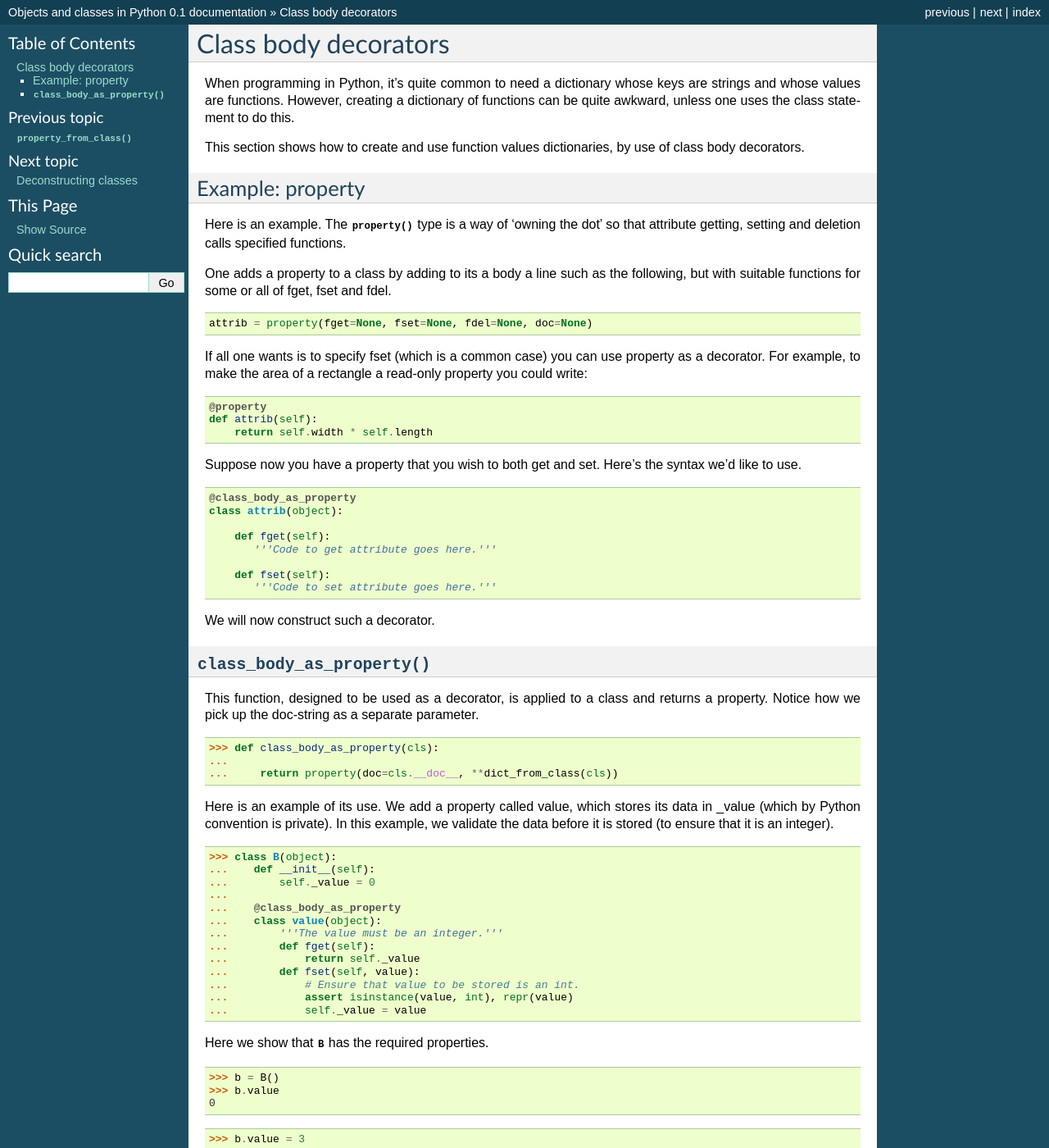
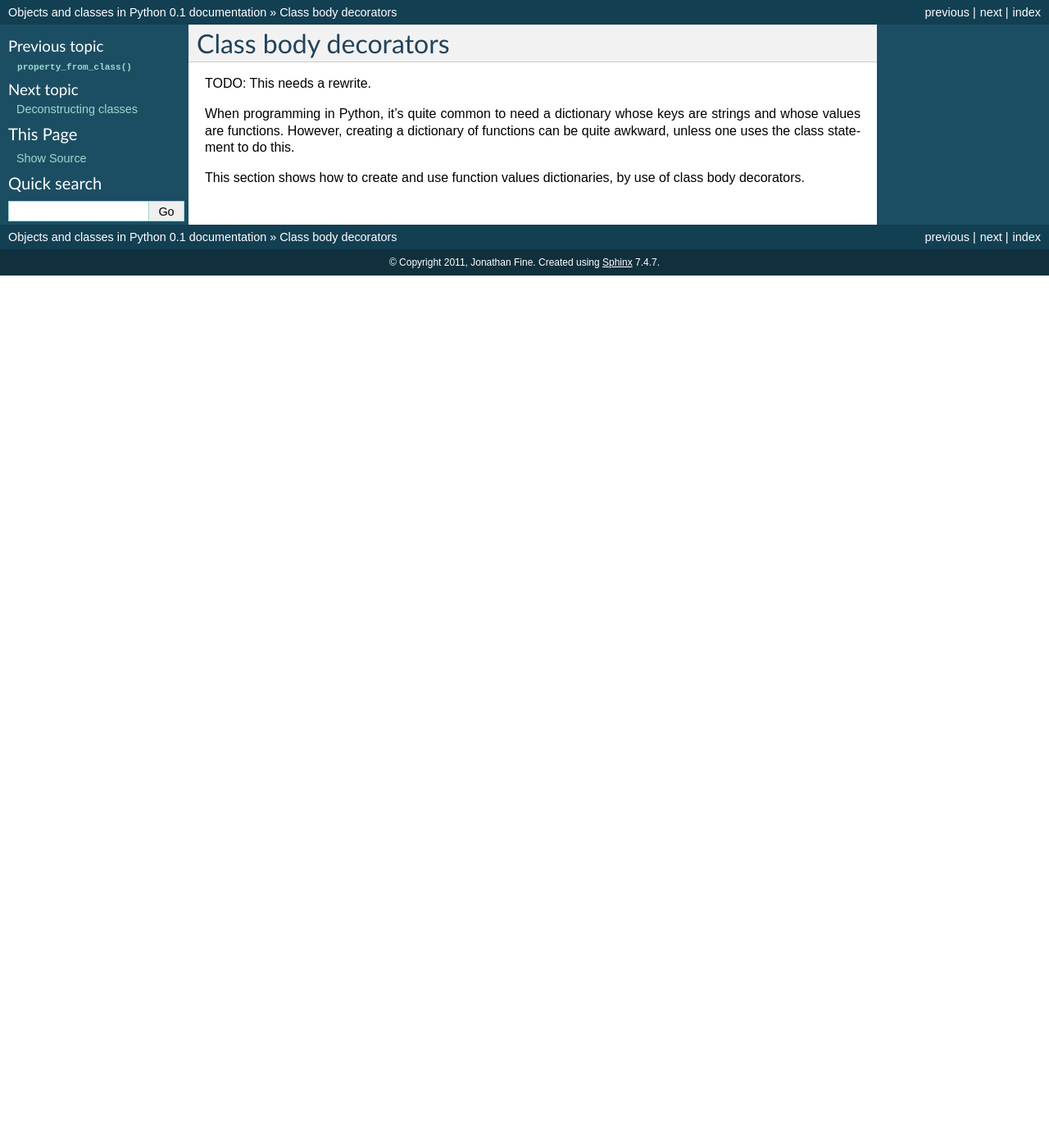
Before and after one commit to nazrulworld/jfine-python-classes-tutorial, a Sphinx documentation site: the page built from source/class-body-decorators.rst, in a window 1280 px wide and 1400 px high. Shown: the whole window at 82% size. Built offline with Sphinx 7.4.7, drawn with Linux system fonts in a browser that asks for light colours; some of the changed text lies outside the part shown.

Commit message:
Remove redundant material from class-body-decorators.rst.

```diff
--- a/source/class-body-decorators.rst
+++ b/source/class-body-decorators.rst
@@ -1,5 +1,7 @@
 Class body decorators
 =====================
+
+TODO: This needs a rewrite.
 
 When programming in Python, it's quite common to need a dictionary
 whose keys are strings and whose values are functions.  However,
@@ -22,99 +24,5 @@ by use of class body decorators.
 
       return wrapped_fn
 
-
-Example: property
------------------
-
-Here is an example.  The :func:`property` type is a way of 'owning the
-dot' so that attribute getting, setting and deletion calls specified
-functions.
-
-One adds a property to a class by adding to its a body a line such as
-the following, but with suitable functions for some or all of fget,
-fset and fdel.
-
-.. code-block:: python
-
-   attrib = property(fget=None, fset=None, fdel=None, doc=None)
-
-If all one wants is to specify fset (which is a common case) you can
-use property as a decorator.  For example, to make the area of a
-rectangle a read-only property you could write:
-
-.. code-block:: python
-
-   @property
-   def attrib(self):
-       return self.width * self.length
-
-
-Suppose now you have a property that you wish to both get and set.
-Here's the syntax we'd like to use.
-
-.. code-block:: python
-
-   @class_body_as_property
-   class attrib(object):
-
-       def fget(self):
-          '''Code to get attribute goes here.'''
-
-       def fset(self):
-          '''Code to set attribute goes here.'''
-
-
-We will now construct such a decorator.
-
-
-:func:`class_body_as_property`
-------------------------------
-
-This function, designed to be used as a decorator, is applied to a
-class and returns a property.  Notice how we pick up the doc-string as
-a separate parameter.
-
->>> def class_body_as_property(cls):
-...
-...     return property(doc=cls.__doc__, **dict_from_class(cls))
-
-Here is an example of its use.  We add a property called value, which
-stores its data in _value (which by Python convention is private).  In
-this example, we validate the data before it is stored (to ensure that
-it is an integer).
-
->>> class B(object):
-...    def __init__(self):
-...        self._value = 0
-...
-...    @class_body_as_property
-...    class value(object):
-...        '''The value must be an integer.'''
-...        def fget(self):
-...            return self._value
-...        def fset(self, value):
-...            # Ensure that value to be stored is an int.
-...            assert isinstance(value, int), repr(value)
-...            self._value = value
-
-
-Here we show that :class:`B` has the required properties.
-
->>> b = B()
->>> b.value
-0
-
->>> b.value = 3
-
->>> b.value
-3
-
->>> B.value.__doc__
-'The value must be an integer.'
-
->>> b.value = 'a string'
-Traceback (most recent call last):
-AssertionError: 'a string'
-
 .. For later.
 .. >>> class_body_as_property = class_body_decorator(property)
```
